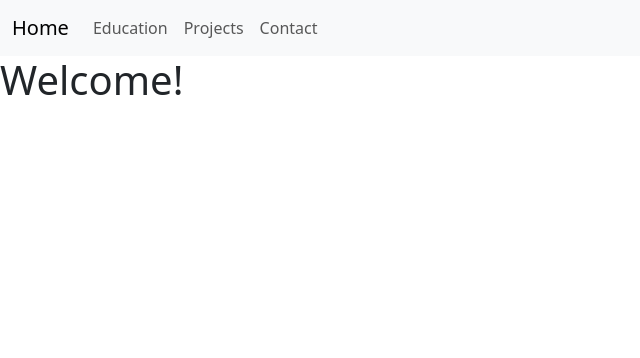
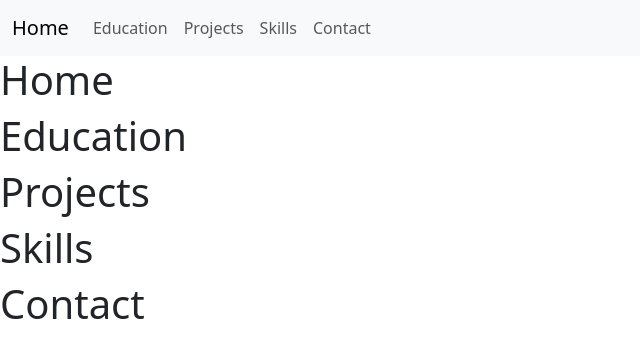
Before and after one commit to ryko20/website, a website: page index.html in a window 1280 px wide. Shown: the whole page, without its empty margins (0-640 px from the left). Drawn offline with nearby package versions, Linux system fonts and the light colour scheme.

Commit message:
Create sections and connect to navbar

```diff
--- a/components/navbar.html
+++ b/components/navbar.html
@@ -1,14 +1,15 @@
 <nav class="navbar navbar-expand-lg bg-body-tertiary">
     <div class="container-fluid">
-      <a class="navbar-brand" href="#">Home</a>
+      <a class="navbar-brand" href="#home">Home</a>
       <button class="navbar-toggler" type="button" data-bs-toggle="collapse" data-bs-target="#navbarNavAltMarkup" aria-controls="navbarNavAltMarkup" aria-expanded="false" aria-label="Toggle navigation">
         <span class="navbar-toggler-icon"></span>
       </button>
       <div class="collapse navbar-collapse" id="navbarNavAltMarkup">
         <div class="navbar-nav">
-          <a class="nav-link" href="#">Education</a>
-          <a class="nav-link" href="#">Projects</a>
-          <a class="nav-link" href="#">Contact</a>
+          <a class="nav-link" href="#education">Education</a>
+          <a class="nav-link" href="#projects">Projects</a>
+          <a class="nav-link" href="#skills">Skills</a>
+          <a class="nav-link" href="#contact">Contact</a>
         </div>
       </div>
     </div>
--- a/index.html
+++ b/index.html
@@ -10,7 +10,22 @@
     <!-- Navbar -->
     <div id="navbar-placeholder"></div>
 
-    <h1>Welcome!</h1>
+    <!-- Sections -->
+     <section id="home">
+        <h1>Home</h1>
+     </section>
+     <section id="education">
+        <h1>Education</h1>
+     </section>
+     <section id="projects">
+        <h1>Projects</h1>
+     </section>
+     <section id="skills">
+        <h1>Skills</h1>
+     </section>
+     <section id="contact">
+        <h1>Contact</h1>
+     </section>
     <script src="https://cdn.jsdelivr.net/npm/bootstrap@5.3.3/dist/js/bootstrap.bundle.min.js" integrity="sha384-YvpcrYf0tY3lHB60NNkmXc5s9fDVZLESaAA55NDzOxhy9GkcIdslK1eN7N6jIeHz" crossorigin="anonymous"></script>
     <script src="js/main.js"></script>
   </body>
```
